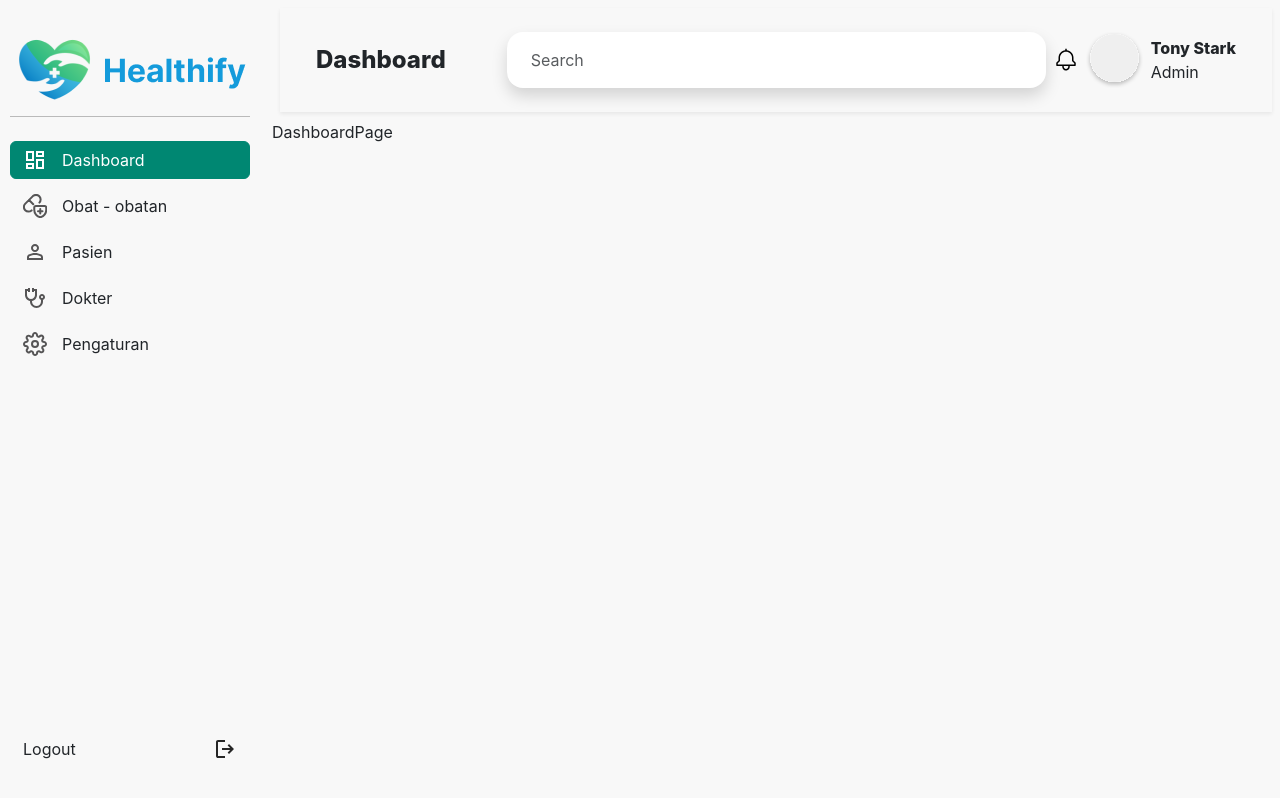
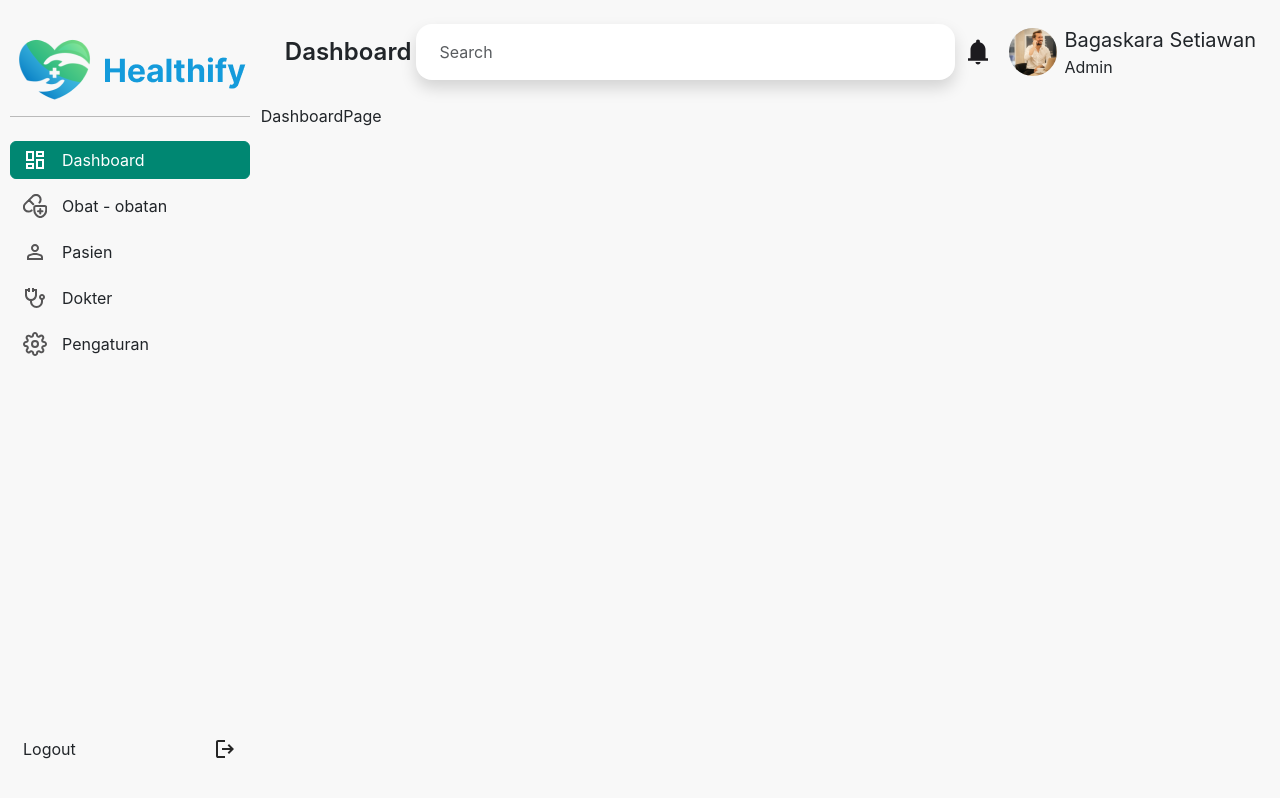
Before and after one commit to Health-Care-System/fe-react-admin, a React (Vite) app: page / in a window 1280 px wide. Built offline with nearby package versions, Linux system fonts and the light colour scheme.

Commit message:
update: navbar

```diff
--- a/src/components/Avatar/index.jsx
+++ b/src/components/Avatar/index.jsx
@@ -1,4 +1,4 @@
-import avatar from '../../assets/icon/avatar.svg'
+import avatar from '../../assets/image/avatar.svg'
 
 export const Avatar = () => {
   return(
@@ -6,7 +6,7 @@ export const Avatar = () => {
       <figure className="m-0 d-inline-flex gap-2 align-items-center">
         <img src={avatar} alt='Avatar' />
         <div>
-          <p className="fw-bold m-0">Tony Stark</p>
+          <p className="m-0 fs-2">Bagaskara Setiawan</p>
           <p className="m-0">Admin</p>
         </div>
       </figure>
--- a/src/components/Navbar/Navbar.module.css
+++ b/src/components/Navbar/Navbar.module.css
@@ -3,13 +3,12 @@
 }
 
 .iconSize {
-  width: 24px;
+  width: 30px;
   margin:0;
 }
 
 @media (min-width: 768px) {
   .navbar{
-    padding: 1.5rem 2.25rem;
-    box-shadow: 0px 2px 4px 0px rgba(0, 0, 0, 0.07);
+    padding: 1.5rem;
   }
 }
--- a/src/components/Navbar/index.jsx
+++ b/src/components/Navbar/index.jsx
@@ -14,7 +14,7 @@ export const Navbar = () => {
     <header className={styles.navbar}>
       <nav className='d-flex w-100 justify-content-between align-items-center'>
         <div>
-          <h5 className='fw-bold m-0'>
+          <h5 className='fw-semibold m-0'>
             {
               currentNavItem
                 ? currentNavItem.title
@@ -28,7 +28,7 @@ export const Navbar = () => {
             <input type='text' className='form-control shadow border-0 py-3 px-4 rounded-4' style={{ width: '539px' }} placeholder='Search' />
           }
 
-          <div className='d-flex align-items-center pe-3 pe-md-0 gap-2'>
+          <div className='d-flex align-items-center pe-3 pe-md-0 gap-3'>
             <img src={notifIcon} className={styles.iconSize} alt='Notification' />
             <Avatar />
           </div>
--- a/src/index.css
+++ b/src/index.css
@@ -75,6 +75,6 @@ p {
 
  @media (min-width: 768px) {
   .drawer-content {
-		margin-left: 17rem;
+		margin-left: 16.3rem;
 	}
  }
--- a/src/layout.jsx
+++ b/src/layout.jsx
@@ -21,7 +21,7 @@ export const Layout = () => {
       </div>
 
       <div className="drawer-content">
-        <div className="d-flex justify-content-between m-2">
+        <div className="d-flex justify-content-between m-2 m-md-0">
           <MemoizedNavbar />
           <Button
             className={'p-0 d-flex d-md-none'}
--- a/src/utils/dataObject.js
+++ b/src/utils/dataObject.js
@@ -56,11 +56,11 @@ export const navbarTitle = [
   },
   {
     route: 'patients',
-    title: 'Manage Pasien',
+    title: 'Kelola Pasien',
   },
   {
     route: 'doctors',
-    title: 'Manage Dokter',
+    title: 'Kelola Dokter',
   },
   {
     route: 'settings',
```
Also changed, not shown: src/assets/icon/notif.svg, src/assets/image/avatar.svg (added).
